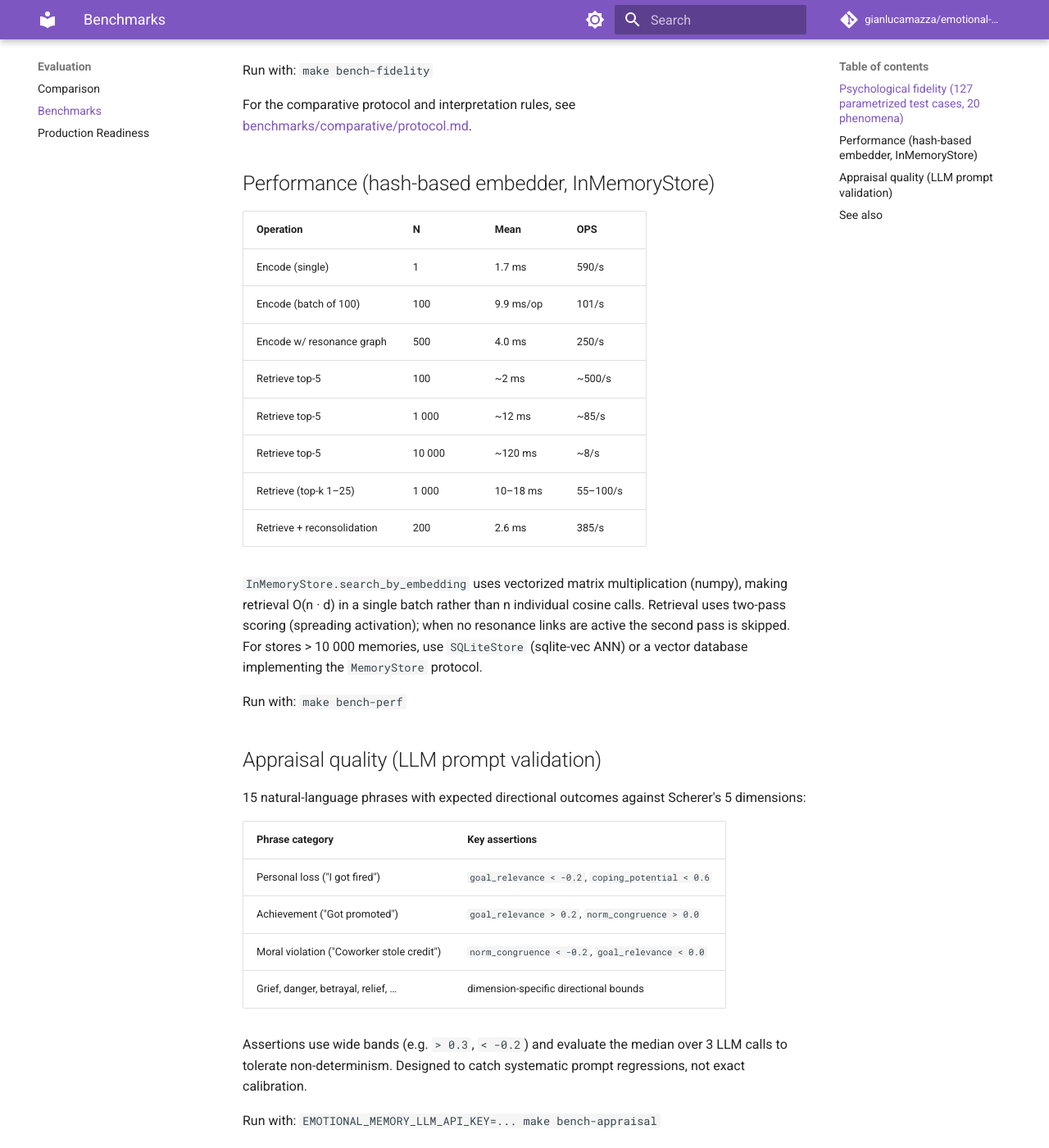
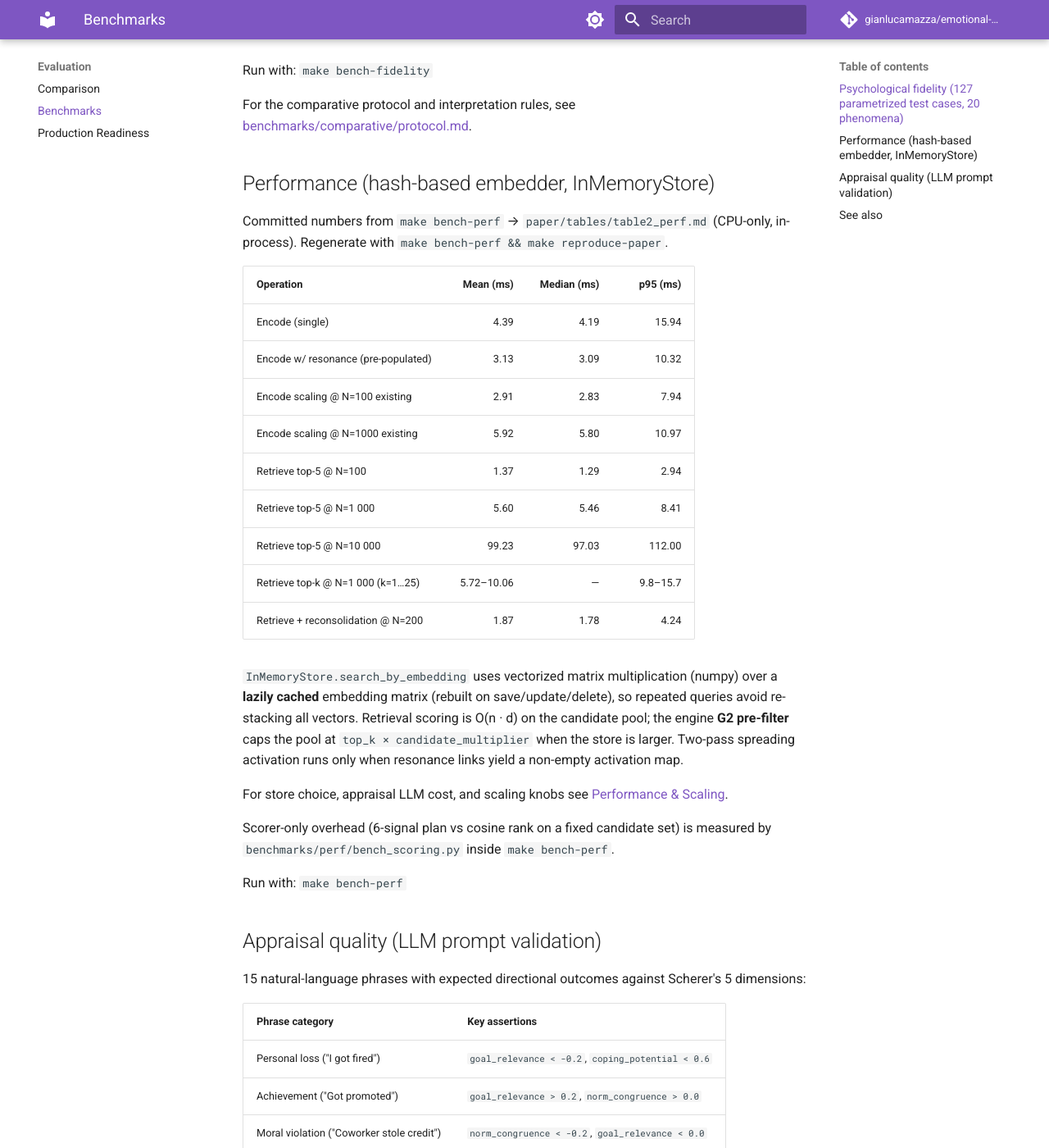
Before and after one commit to gianlucamazza/emotional-memory, an MkDocs documentation site: the page built from docs/benchmarks.md, in a window 1280 px wide and 1400 px high, scrolled down 1622 px. Shown: the whole window at 82% size. Built offline with MkDocs 1.6.1 and Material for MkDocs 9.7.7, drawn with Linux system fonts in a browser that asks for light colours; comment, search, counter and statistics services are not loaded.

Commit message:
perf: InMemory embedding cache, overhead docs, and scorer microbench
Cache the embedding matrix in InMemoryStore (lazy rebuild on mutation) to
avoid re-stacking vectors on every search. Document the cost budget and
store decision tree, re-sync bench numbers to table2, isolate 6-signal
vs cosine scoring in benchmarks/perf, and tighten CI bench alerts to 130%.

```diff
--- a/docs/benchmarks.md
+++ b/docs/benchmarks.md
@@ -42,22 +42,33 @@ For the comparative protocol and interpretation rules, see
 
 ## Performance (hash-based embedder, InMemoryStore)
 
-| Operation | N | Mean | OPS |
-|---|---|---|---|
-| Encode (single) | 1 | 1.7 ms | 590/s |
-| Encode (batch of 100) | 100 | 9.9 ms/op | 101/s |
-| Encode w/ resonance graph | 500 | 4.0 ms | 250/s |
-| Retrieve top-5 | 100 | ~2 ms | ~500/s |
-| Retrieve top-5 | 1 000 | ~12 ms | ~85/s |
-| Retrieve top-5 | 10 000 | ~120 ms | ~8/s |
-| Retrieve (top-k 1–25) | 1 000 | 10–18 ms | 55–100/s |
-| Retrieve + reconsolidation | 200 | 2.6 ms | 385/s |
+Committed numbers from `make bench-perf` → `paper/tables/table2_perf.md`
+(CPU-only, in-process). Regenerate with `make bench-perf && make reproduce-paper`.
 
-`InMemoryStore.search_by_embedding` uses vectorized matrix multiplication (numpy),
-making retrieval O(n · d) in a single batch rather than n individual cosine calls.
-Retrieval uses two-pass scoring (spreading activation); when no resonance links are
-active the second pass is skipped. For stores > 10 000 memories, use `SQLiteStore`
-(sqlite-vec ANN) or a vector database implementing the `MemoryStore` protocol.
+| Operation | Mean (ms) | Median (ms) | p95 (ms) |
+|---|---:|---:|---:|
+| Encode (single) | 4.39 | 4.19 | 15.94 |
+| Encode w/ resonance (pre-populated) | 3.13 | 3.09 | 10.32 |
+| Encode scaling @ N=100 existing | 2.91 | 2.83 | 7.94 |
+| Encode scaling @ N=1000 existing | 5.92 | 5.80 | 10.97 |
+| Retrieve top-5 @ N=100 | 1.37 | 1.29 | 2.94 |
+| Retrieve top-5 @ N=1 000 | 5.60 | 5.46 | 8.41 |
+| Retrieve top-5 @ N=10 000 | 99.23 | 97.03 | 112.00 |
+| Retrieve top-k @ N=1 000 (k=1…25) | 5.72–10.06 | — | 9.8–15.7 |
+| Retrieve + reconsolidation @ N=200 | 1.87 | 1.78 | 4.24 |
+
+`InMemoryStore.search_by_embedding` uses vectorized matrix multiplication
+(numpy) over a **lazily cached** embedding matrix (rebuilt on save/update/delete),
+so repeated queries avoid re-stacking all vectors. Retrieval scoring is O(n · d)
+on the candidate pool; the engine **G2 pre-filter** caps the pool at
+`top_k × candidate_multiplier` when the store is larger. Two-pass spreading
+activation runs only when resonance links yield a non-empty activation map.
+
+For store choice, appraisal LLM cost, and scaling knobs see
+[Performance & Scaling](guides/performance_scaling.md).
+
+Scorer-only overhead (6-signal plan vs cosine rank on a fixed candidate set)
+is measured by `benchmarks/perf/bench_scoring.py` inside `make bench-perf`.
 
 Run with: `make bench-perf`
 
--- a/mkdocs.yml
+++ b/mkdocs.yml
@@ -58,6 +58,8 @@ nav:
     - Module Overview: architecture/module-overview.md
   - Migration Guide: migration.md
   - Troubleshooting: troubleshooting.md
+  - Guides:
+    - Performance & Scaling: guides/performance_scaling.md
   - Evaluation:
     - Comparison: comparison.md
     - Benchmarks: benchmarks.md
```
Also changed, not shown: CHANGELOG.md (+11 -0 lines), CONTRIBUTING.md (+8 -1 lines), README.md (+1 -0 lines), docs/guides/performance_scaling.md (added, +97 -0 lines), docs/troubleshooting.md (+2 -0 lines), 4 other files.
